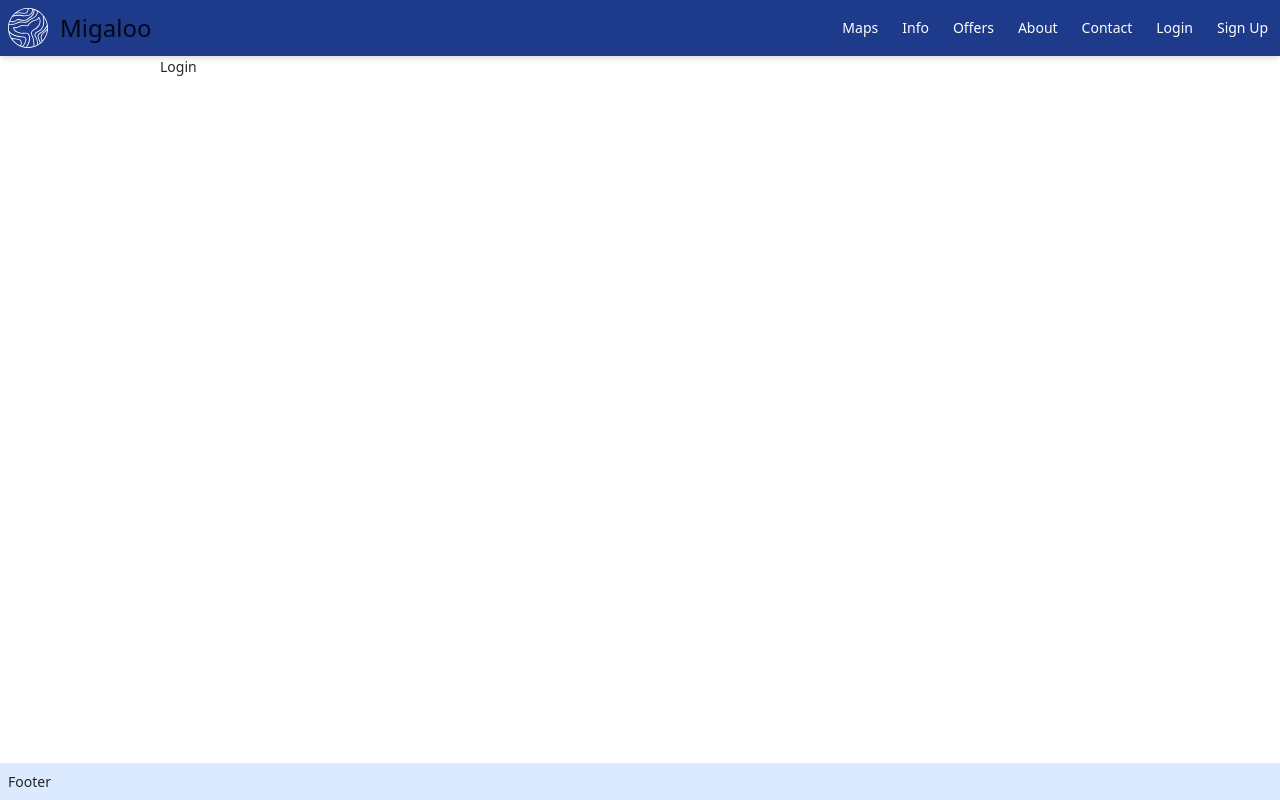
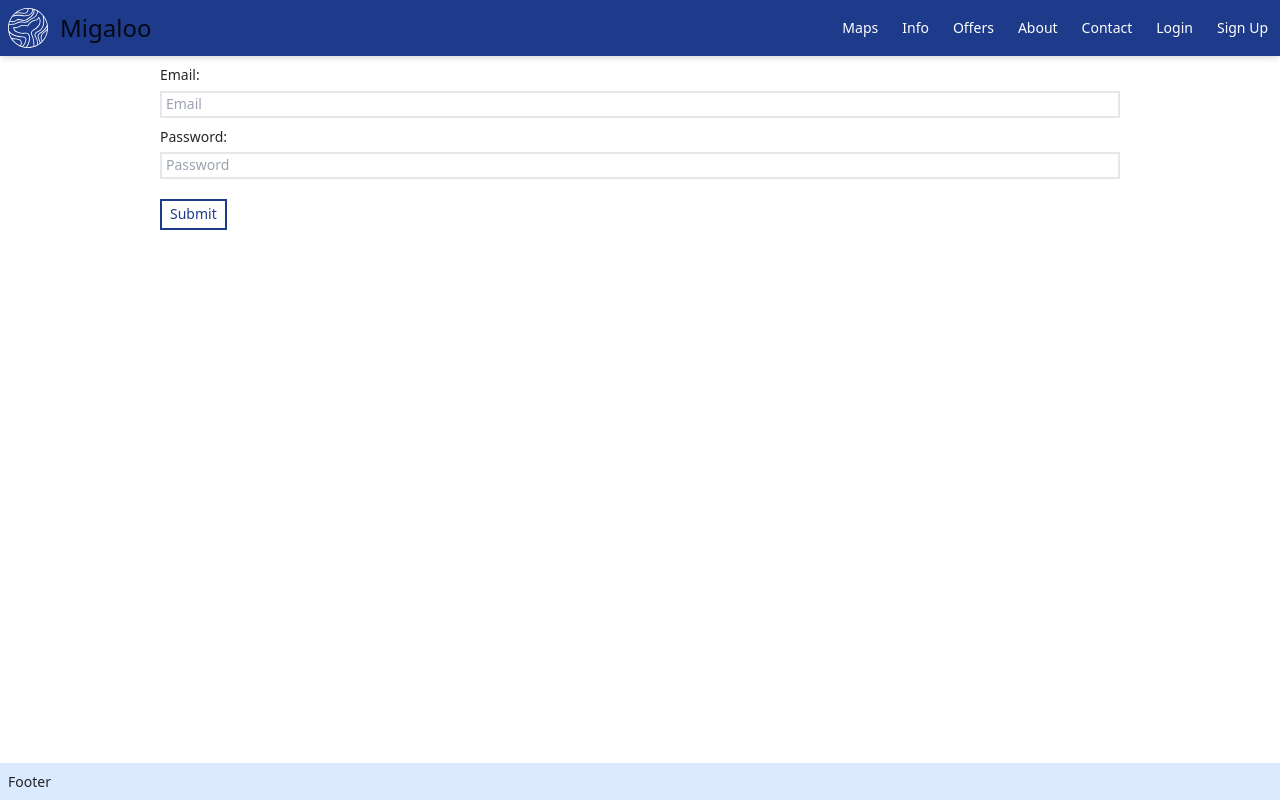
Before and after one commit to Phoboes/mig, a Next.js app: page /auth/login in a window 1280 px wide. Built offline with nearby package versions, Linux system fonts and the light colour scheme.

Commit message:
Added some files

```diff
--- /dev/null
+++ b/lib/components/auth/login.tsx
@@ -0,0 +1,58 @@
+import { Formik, Form, Field, ErrorMessage } from "formik";
+
+export default function LoginForm() {
+  return (
+    <Formik
+      initialValues={{ email: "", password: "" }}
+      validate={(values) => {
+        console.log(values);
+        const errors = {};
+        return errors;
+      }}
+      onSubmit={(values, { setSubmitting }) => {
+        setTimeout(() => {
+          alert(JSON.stringify(values, null, 2));
+          setSubmitting(false);
+        }, 400);
+      }}
+    >
+      {(props) => {
+        const { isSubmitting } = props;
+        console.log(props);
+        return (
+          <Form>
+            <label htmlFor="email" className="block my-2">
+              <span>Email:</span>
+              <Field
+                id="email"
+                type="email"
+                name="email"
+                placeholder="Email"
+                className="block border-2 outline-none w-full my-1 px-1"
+              />
+              <ErrorMessage name="email" component="div" />
+            </label>
+            <label htmlFor="password" className="block my-2">
+              <span>Password:</span>
+              <Field
+                id="password"
+                type="password"
+                name="password"
+                placeholder="Password"
+                className="block border-2 outline-none w-full my-1 px-1"
+              />
+              <ErrorMessage name="password" component="div" />
+            </label>
+            <button
+              type="submit"
+              disabled={isSubmitting}
+              className="border-2 border-blue-900 px-2 py-0.5 text-blue-900 bg-white hover:bg-blue-900 transition-colors hover:text-white my-3"
+            >
+              Submit
+            </button>
+          </Form>
+        );
+      }}
+    </Formik>
+  );
+}
--- a/pages/auth/login.tsx
+++ b/pages/auth/login.tsx
@@ -1,12 +1,13 @@
 import { NextSeo } from "next-seo";
 import withContentLayout from "layouts/withContentLayout";
+import LoginForm from "components/auth/login";
 
 function Login() {
   return (
     <>
       <NextSeo title={`Migaloo - Login`} />
       <div>
-        <h2>Login</h2>
+        <LoginForm />
       </div>
     </>
   );
```
Also changed, not shown: package.json (+7 -2 lines), lib/components/auth/forgotPassword.tsx (added), lib/components/auth/magicLink.tsx (added), lib/components/auth/signUp.tsx (added), lib/components/auth/socialProviders.tsx (added), 2 other files (tests, documents, lock files or other folders).
